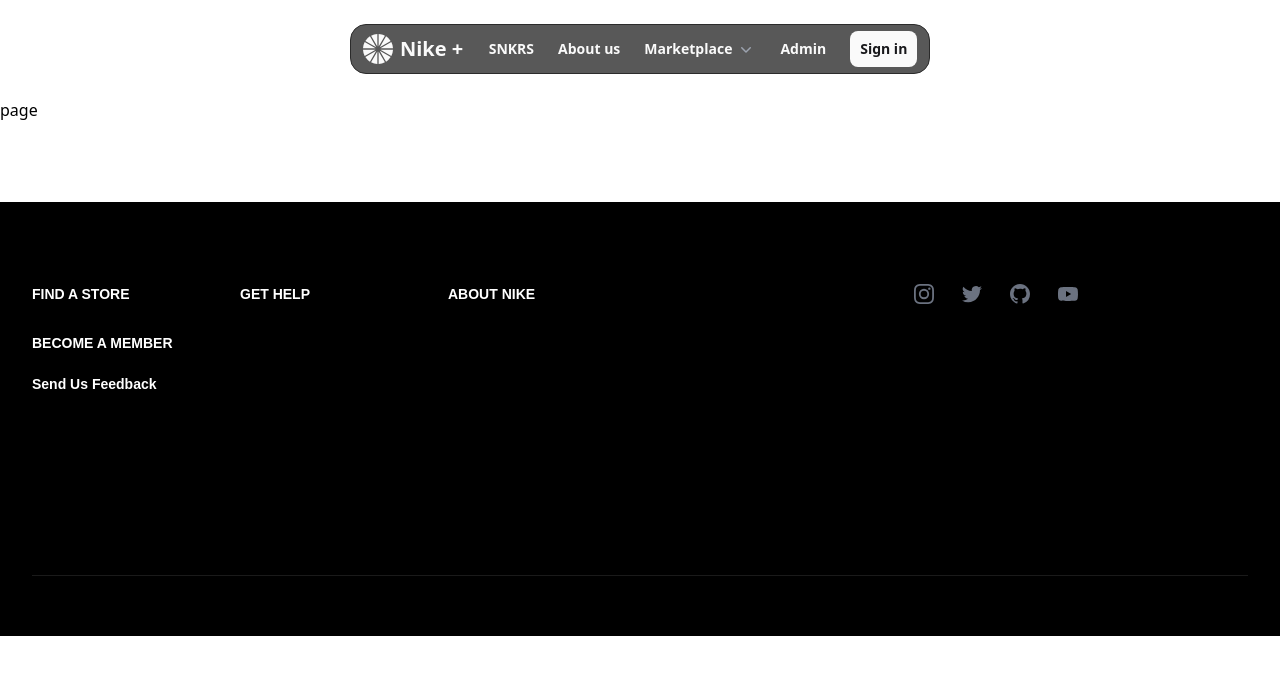
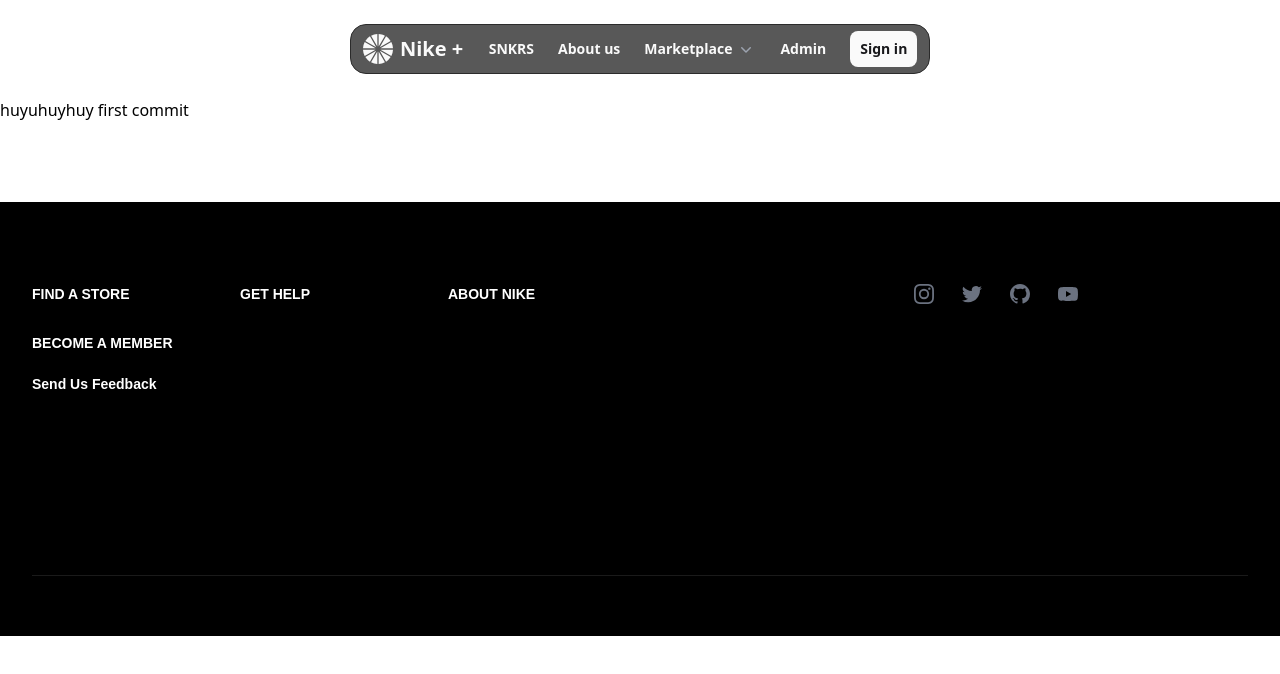
Before and after one commit to jpeseWang/SWP391_NikePlus, a Next.js app: page /marketplace/category in a window 1280 px wide. Shown: the top 674 px of the page. Built offline with nearby package versions, Linux system fonts and the light colour scheme.

Commit message:
[NIKEPKLUS-7] Initial branch

```diff
--- a/src/app/marketplace/category/page.jsx
+++ b/src/app/marketplace/category/page.jsx
@@ -2,6 +2,6 @@ import React from 'react'
 
 export default function page() {
   return (
-    <div>page</div>
+    <div>huyuhuyhuy first commit</div>
   )
 }
--- a/src/app/marketplace/product-detail/page.jsx
+++ b/src/app/marketplace/product-detail/page.jsx
@@ -2,6 +2,6 @@ import React from 'react'
 
 export default function page() {
   return (
-    <div>page</div>
+    <div>huyhuyhuy set up</div>
   )
 }
```
